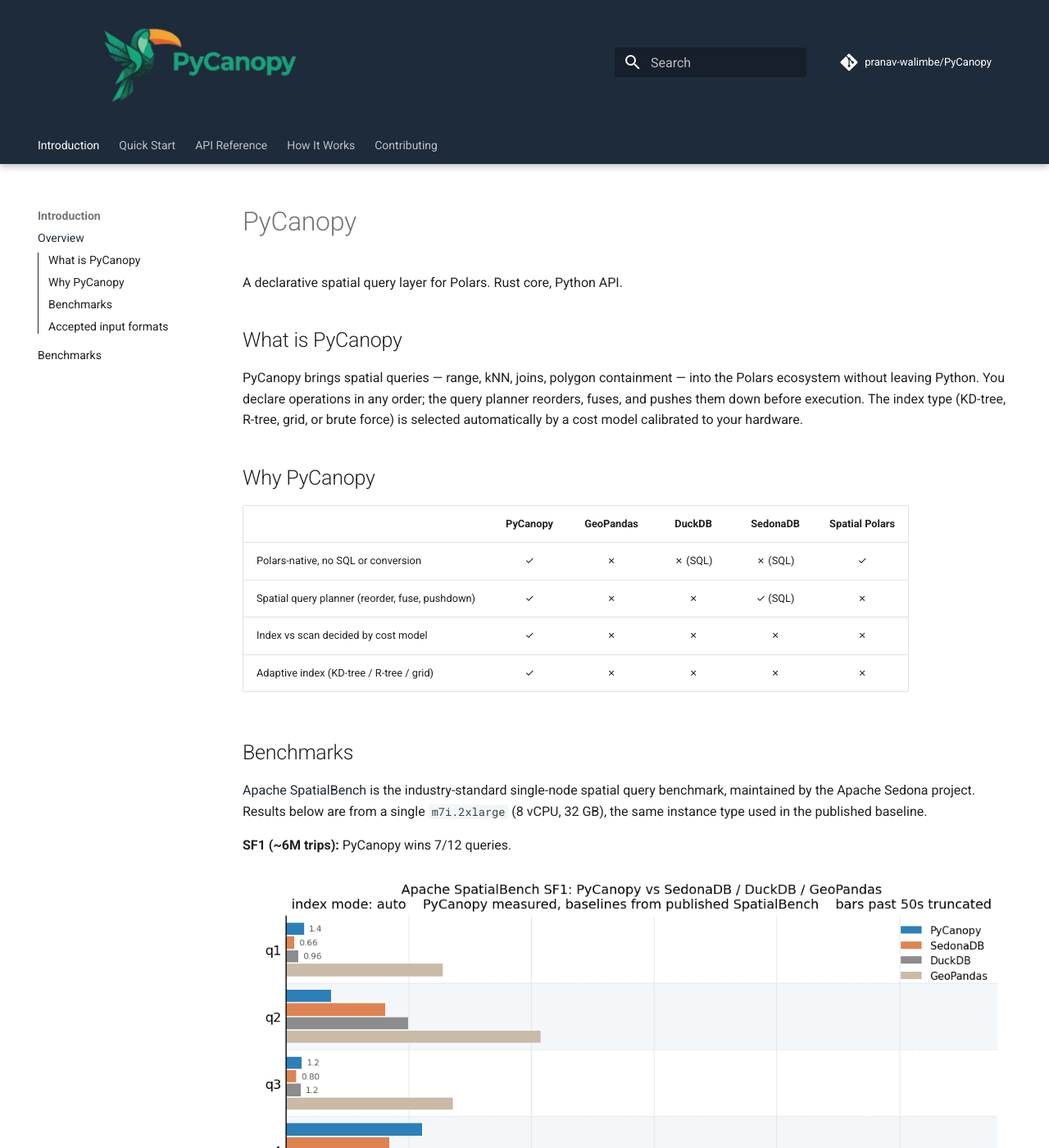
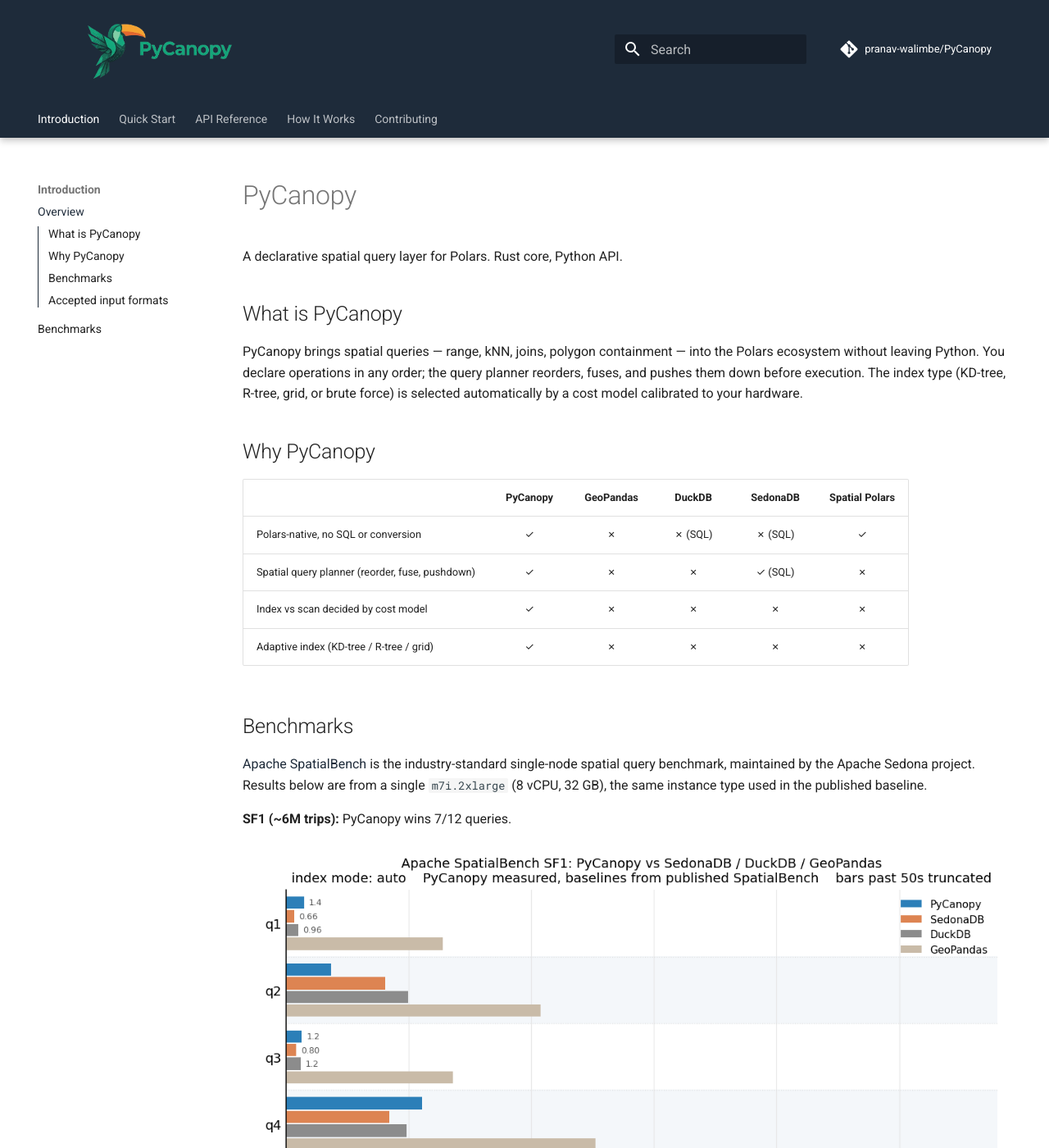
Before and after one commit to pranav-walimbe/PyCanopy, an MkDocs documentation site: the page built from docs/index.md, in a window 1280 px wide and 1400 px high. Shown: the whole window at 82% size. Built offline with MkDocs 1.6.1 and Material for MkDocs 9.7.7, drawn with Linux system fonts in a browser that asks for light colours; comment, search, counter and statistics services are not loaded.

Commit message:
reduce logo to 96px

```diff
--- a/docs/stylesheets/extra.css
+++ b/docs/stylesheets/extra.css
@@ -1,5 +1,5 @@
 .md-header__button.md-logo img {
-  height: 128px;
+  height: 96px;
 }
 
 .md-header__title {
```
